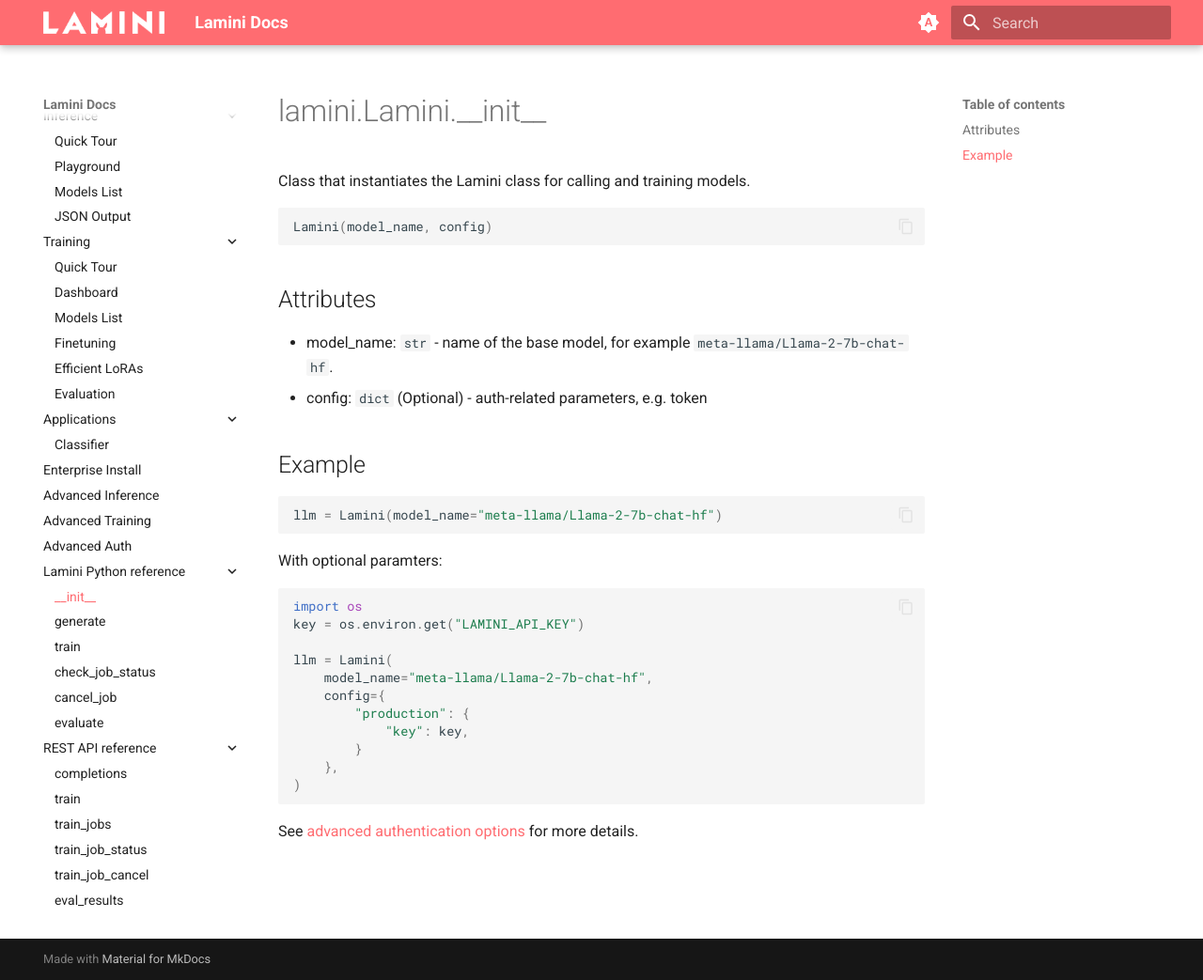
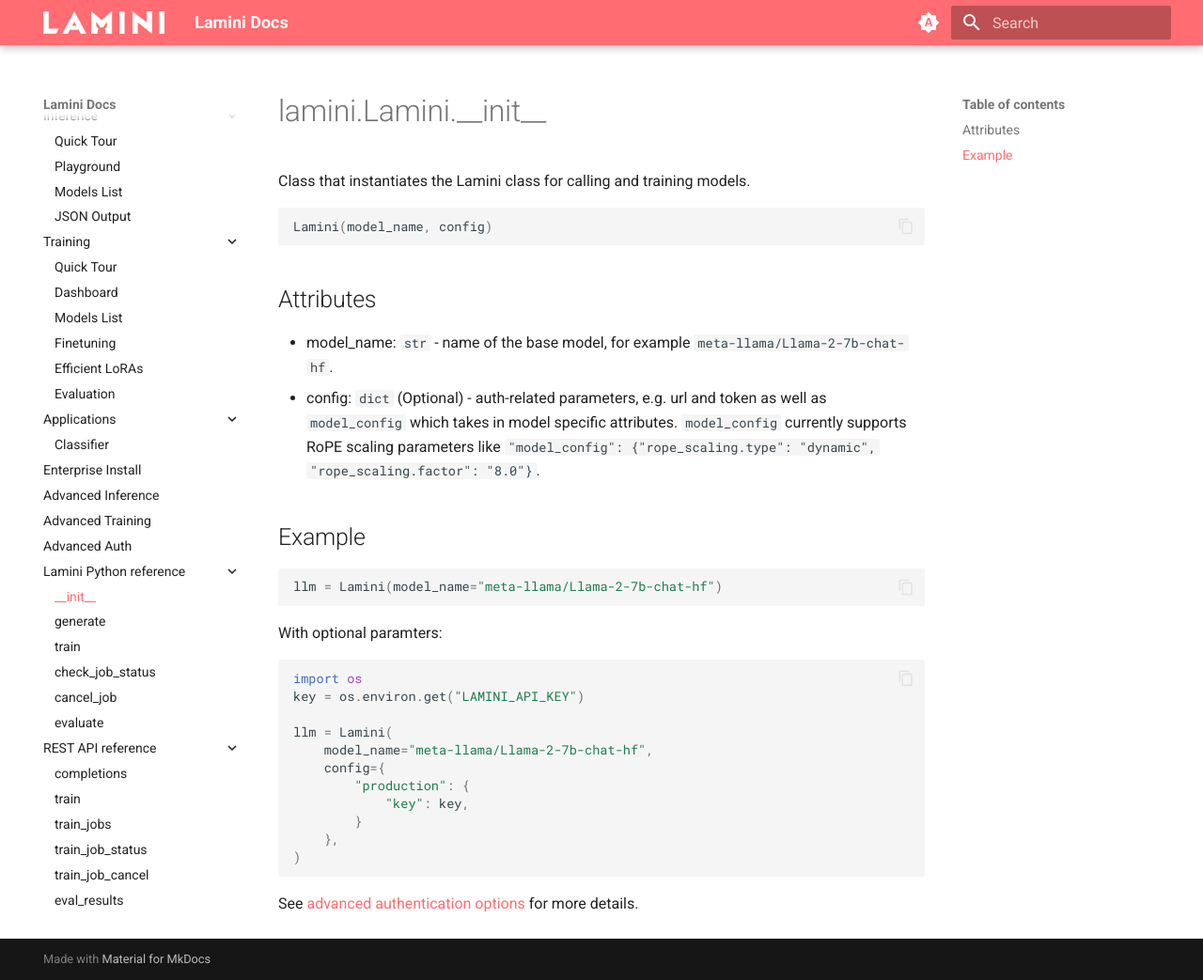
Before and after one commit to lamini-ai/lamini-ai.github.io, an MkDocs documentation site: the page built from docs/lamini_python_class/__init__.md, in a window 1280 px wide and 1043 px high. Shown: the whole window at 94% size. Built offline with MkDocs 1.6.1 and Material for MkDocs 9.7.7, drawn with Linux system fonts in a browser that asks for light colours.

Commit message:
add model_config docs

````diff
--- a/docs/lamini_python_class/__init__.md
+++ b/docs/lamini_python_class/__init__.md
@@ -9,7 +9,8 @@
 ## Attributes
 
 - model_name: `str` - name of the base model, for example `meta-llama/Llama-2-7b-chat-hf`.
-- config: `dict` (Optional) - auth-related parameters, e.g. token
+- config: `dict` (Optional) - auth-related parameters, e.g. url and token as well as `model_config` which takes in model specific attributes. `model_config` currently supports RoPE scaling parameters like
+```"model_config": {"rope_scaling.type": "dynamic", "rope_scaling.factor": "8.0"}```.
 
 ## Example
 
````
